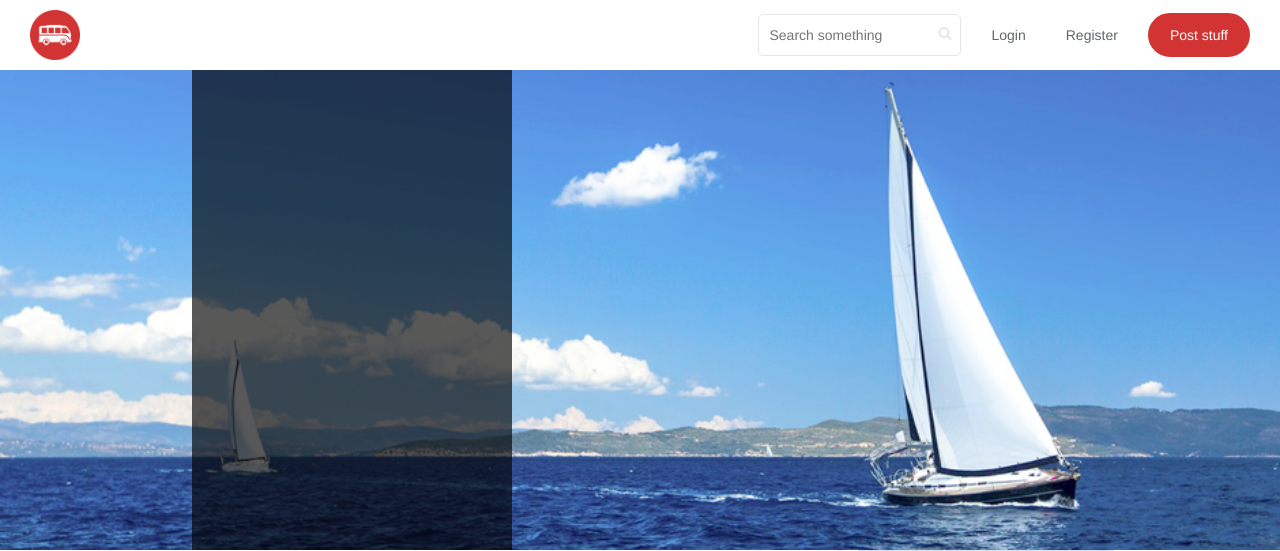
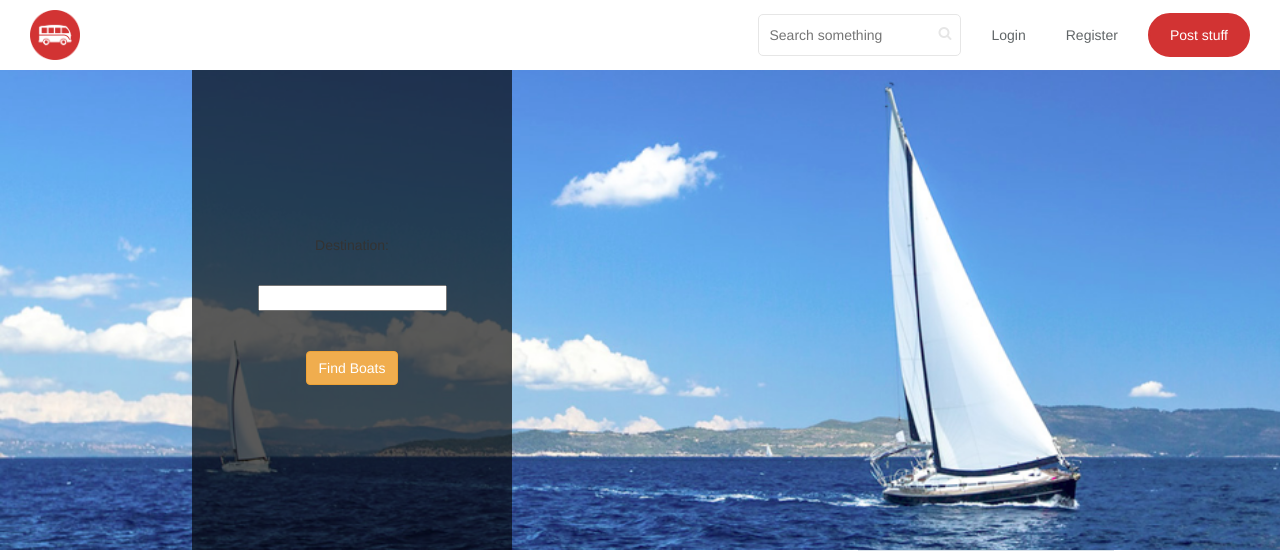
Before and after one commit to TSourdille/rails-airbnb-clone, a Rails app: page / in a window 1280 px wide. Shown: the top 551 px of the page. Run offline with Rails 7, Linux system fonts and the light colour scheme; style sheets or scripts are compiled from the project's sources; parts of the project's set-up code (start-up, migrations or seed data) failed here and were passed over; some libraries are stand-ins or nearby versions.

Commit message:
Pimped homepage

```diff
--- a/app/views/pages/home.html.erb
+++ b/app/views/pages/home.html.erb
@@ -1,6 +1,16 @@
 <div class="banner-container" style="background-image: url(<%= asset_path 'banner_picture.png' %>) ">
 
   <div class="log-box">
+    <form>
+
+      <p class= "text-center">Destination:</p><br>
+      <input type="text" name="destination"><br>
+      <br>
+      <br>
+      <%= link_to boats_path do%>
+      <input type="submit" value="Find Boats" class= "center-block btn btn-warning">
+      <% end %>
+    </form>
 
   </div>
 
```
